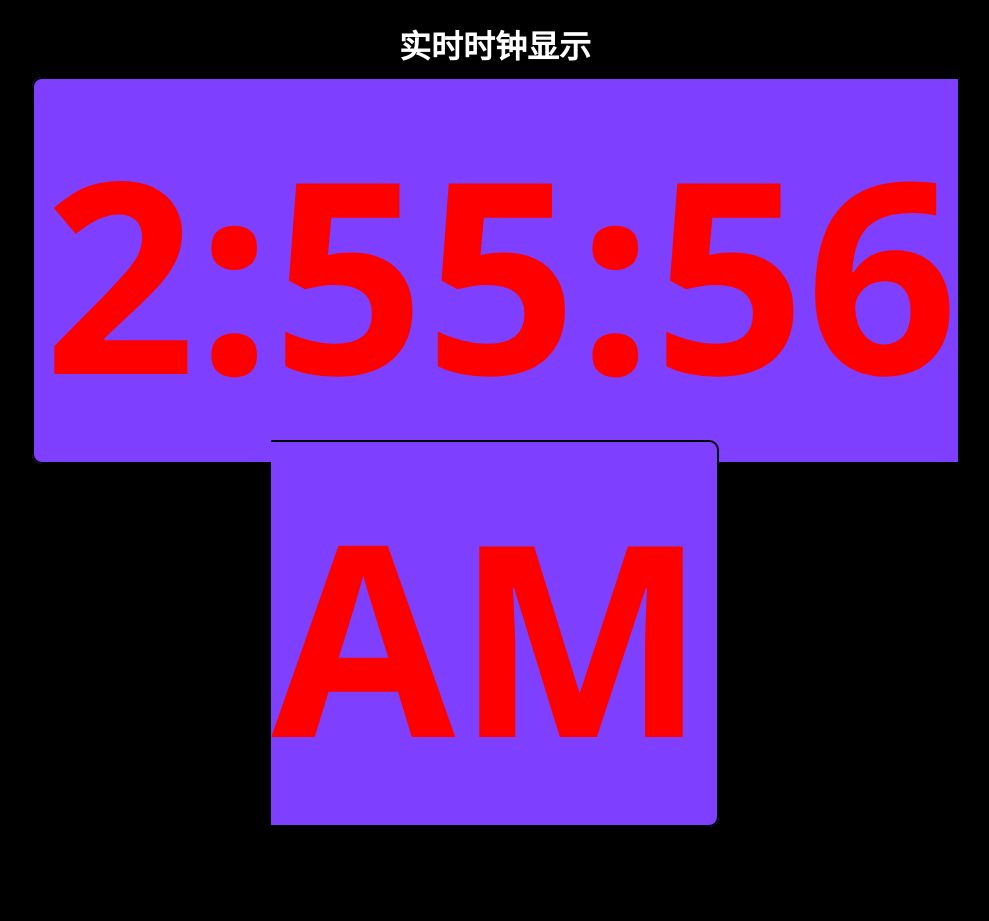
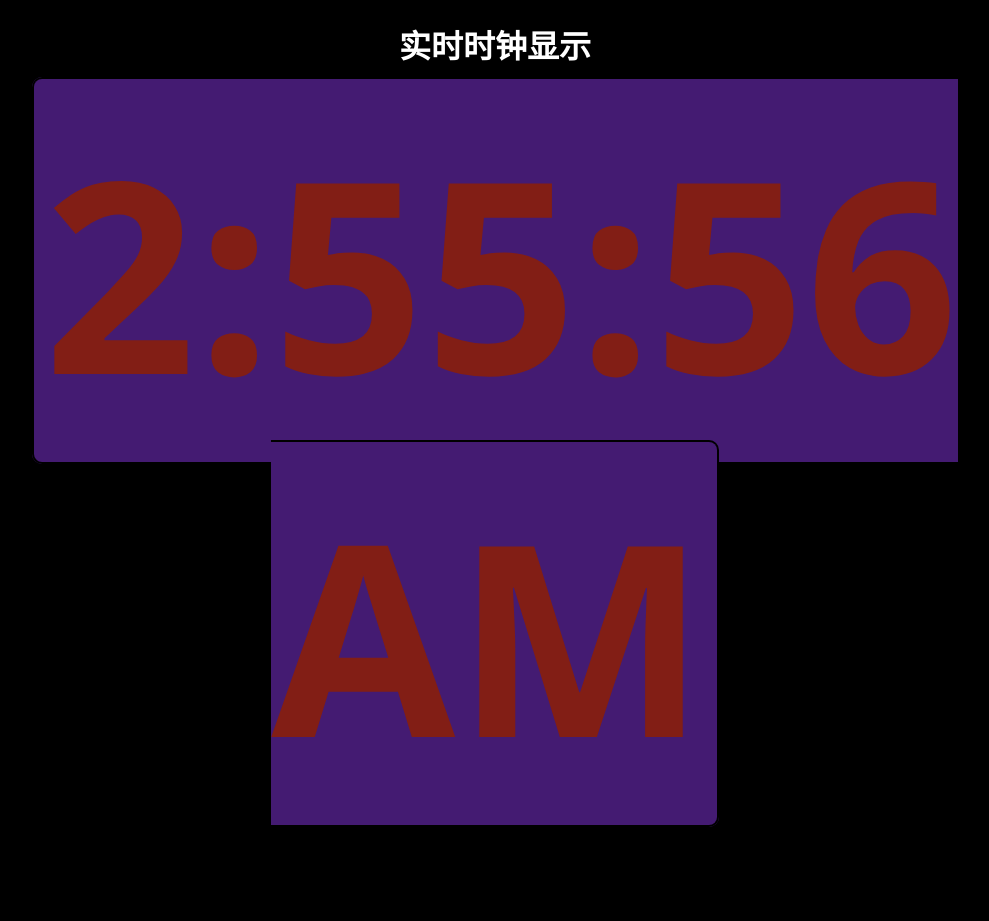
Before and after one commit to 14Capacitors/4173RN473R, a Jekyll site: the page tools/time.html, which Jekyll copies as it is, in a window 1280 px wide. Shown: the whole page, without its empty margins (145-1134 px from the left). Built offline with Jekyll 4.4.1, drawn with Linux system fonts in a browser that asks for light colours.

Commit message:
Update time.html

```diff
--- a/tools/time.html
+++ b/tools/time.html
@@ -30,12 +30,12 @@
   #clock
   {
   font:bold 200pt sans;
-  background:#7F3FFF;
+  background:#441B72;
   padding:10px;
   border:solid black 2px;
   border-radius:10px;
   text-align:center;
-  color:#FF0000;
+  color:#821E15;
   }
 </style>
 </head>
```
